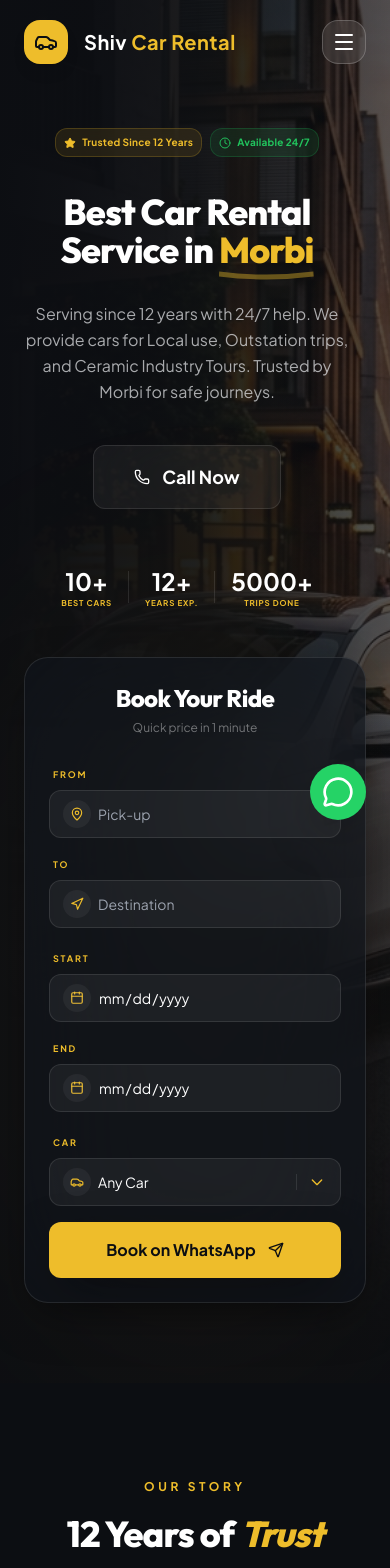
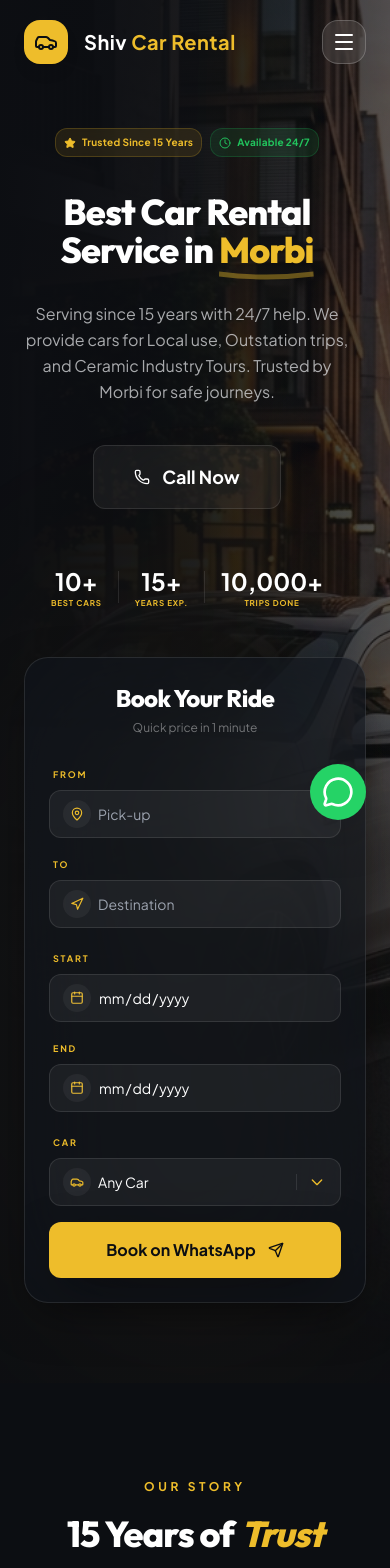
Before and after one commit to Dev-Darji/drivesmart-rentals, a React (Vite) app: page / in a window 390 px wide. Shown: the top 1568 px of the page. Built offline with nearby package versions, Linux system fonts and the light colour scheme; the HTML template or start-up script is replaced by a standard one.

Commit message:
final change

```diff
--- a/src/components/AboutSection.tsx
+++ b/src/components/AboutSection.tsx
@@ -5,8 +5,8 @@ import { motion } from "framer-motion";
 const excellenceCards = [
   {
     icon: Clock,
-    title: "12+ Years of Trusted Help",
-    desc: "Helping Morbi people since 2012 with safe and easy car booking.",
+    title: "15+ Years of Trusted Help",
+    desc: "Helping Morbi people since 2009 with safe and easy car booking.",
     color: "from-blue-500/20 to-transparent"
   },
   {
@@ -17,7 +17,7 @@ const excellenceCards = [
   },
   {
     icon: Users,
-    title: "5000+ Happy Trips",
+    title: "10,000+ Happy Trips",
     desc: "Finished thousands of successful trips all over Gujarat.",
     color: "from-green-500/20 to-transparent"
   },
@@ -51,7 +51,7 @@ const AboutSection = () => (
           transition={{ delay: 0.1 }}
           className="text-4xl lg:text-5xl font-extrabold text-white tracking-tight leading-tight"
         >
-          12 Years of <span className="text-primary italic">Trust</span>
+          15 Years of <span className="text-primary italic">Trust</span>
         </motion.h2>
         <motion.p
           initial={{ opacity: 0, y: 20 }}
@@ -74,7 +74,7 @@ const AboutSection = () => (
           <div className="relative z-10 space-y-6">
             <h3 className="text-3xl font-bold text-white">The Shiv Promise</h3>
             <p className="text-foreground/70 text-lg leading-relaxed">
-              Serving Morbi since 2012. We work on three simple things: <span className="text-primary font-bold italic">Honesty, Safety, and Good Prices.</span>
+              Serving Morbi since 2010. We work on three simple things: <span className="text-primary font-bold italic">Honesty, Safety, and Good Prices.</span>
             </p>
             <p className="text-foreground/70 text-lg leading-relaxed">
               If you are planning for a wedding or a long trip, we are always here for your comfort.
@@ -99,7 +99,7 @@ const AboutSection = () => (
           <div className="absolute bottom-10 left-10">
             <div className="glass-morphism px-6 py-4 rounded-2xl border border-white/10">
                <span className="text-white font-bold block text-lg italic">"Morbi's Safest Rides"</span>
-               <span className="text-white/60 text-xs font-medium uppercase tracking-widest mt-1 block">Since 2012</span>
+               <span className="text-white/60 text-xs font-medium uppercase tracking-widest mt-1 block">Since 2010</span>
             </div>
           </div>
         </motion.div>
--- a/src/components/Footer.tsx
+++ b/src/components/Footer.tsx
@@ -13,7 +13,7 @@ const Footer = () => (
         >
           <h3 className="font-extrabold text-2xl mb-6 tracking-tight">🚗 Shiv Car Rental</h3>
           <p className="text-foreground/60 text-base leading-relaxed">
-            Your trusted Car Rental partner in Morbi and across Gujarat. Reliable rides, transparent pricing, and professional service since 12 years.
+            Your trusted Car Rental partner in Morbi and across Gujarat. Reliable rides, transparent pricing, and professional service since 15 years.
           </p>
         </motion.div>
 
@@ -56,7 +56,7 @@ const Footer = () => (
           <ul className="space-y-4 text-sm text-foreground/70">
             <li className="flex items-start justify-center sm:justify-start gap-3">
               <MapPin className="w-4 h-4 mt-1 flex-shrink-0 text-primary" />
-              <span>Parshvanath Complex, Morbi-2</span>
+              <span>Shiv car rental opposite Hanumanji Temple, In Front of Raj Nagar, Panchasar Road, Morbi-363641</span>
             </li>
             <li className="space-y-2 pt-2 border-t border-white/5">
               <div className="flex items-center justify-center sm:justify-start gap-3 text-primary font-bold">
--- a/src/components/HeroSection.tsx
+++ b/src/components/HeroSection.tsx
@@ -3,6 +3,7 @@ import { Button } from "@/components/ui/button";
 import heroBg from "@/assets/hero_car.png";
 import { motion } from "framer-motion";
 import { useState } from "react";
+import StatCounter from "./StatCounter";
 
 const HeroSection = () => {
   const [bookingData, setBookingData] = useState({
@@ -77,7 +78,7 @@ const HeroSection = () => {
                 className="inline-flex items-center gap-1.5 px-2 lg:px-3 py-1.5 rounded-xl bg-primary/10 text-primary text-[10px] lg:text-xs font-bold tracking-wide border border-primary/20 backdrop-blur-md whitespace-nowrap"
               >
                 <Star className="w-3 h-3 lg:w-3.5 lg:h-3.5 fill-primary flex-shrink-0" />
-                Trusted Since 12 Years
+                Trusted Since 15 Years
               </motion.div>
 
               <motion.div
@@ -119,7 +120,7 @@ const HeroSection = () => {
               variants={itemVariants}
               className="text-base md:text-lg text-foreground/70 max-w-xl mx-auto lg:mx-0 leading-relaxed font-normal"
             >
-              Serving since 12 years with 24/7 help. We provide cars for Local use, Outstation trips, and Ceramic Industry Tours. Trusted by Morbi for safe journeys.
+              Serving since 15 years with 24/7 help. We provide cars for Local use, Outstation trips, and Ceramic Industry Tours. Trusted by Morbi for safe journeys.
             </motion.p>
 
             <motion.div
@@ -139,17 +140,23 @@ const HeroSection = () => {
             >
                 <div className="flex flex-nowrap items-center justify-center lg:justify-start gap-4 lg:gap-12 text-white/80">
                   <div className="flex flex-col">
-                   <span className="text-2xl lg:text-3xl font-extrabold text-white">10+</span>
+                    <span className="text-2xl lg:text-3xl font-extrabold text-white">
+                      <StatCounter value={10} suffix="+" />
+                    </span>
                     <span className="text-[8px] lg:text-[10px] font-bold uppercase tracking-widest text-primary whitespace-nowrap">Best Cars</span>
                   </div>
                   <div className="w-px h-8 bg-white/10" />
                   <div className="flex flex-col">
-                   <span className="text-2xl lg:text-3xl font-extrabold text-white">12+</span>
+                    <span className="text-2xl lg:text-3xl font-extrabold text-white">
+                      <StatCounter value={15} suffix="+" />
+                    </span>
                     <span className="text-[8px] lg:text-[10px] font-bold uppercase tracking-widest text-primary whitespace-nowrap">Years Exp.</span>
                   </div>
                   <div className="w-px h-8 bg-white/10" />
                   <div className="flex flex-col">
-                   <span className="text-2xl lg:text-3xl font-extrabold text-white">5000+</span>
+                    <span className="text-2xl lg:text-3xl font-extrabold text-white">
+                      <StatCounter value={10000} suffix="+" />
+                    </span>
                     <span className="text-[8px] lg:text-[10px] font-bold uppercase tracking-widest text-primary whitespace-nowrap">Trips Done</span>
                   </div>
                 </div>
--- /dev/null
+++ b/src/components/PageReveal.tsx
@@ -0,0 +1,30 @@
+import { motion } from "framer-motion";
+import { ReactNode } from "react";
+
+interface PageRevealProps {
+  children: ReactNode;
+}
+
+const PageReveal = ({ children }: PageRevealProps) => {
+  return (
+    <motion.div
+      initial={{ opacity: 0, y: 50, filter: "blur(10px)" }}
+      whileInView={{
+        opacity: 1,
+        y: 0,
+        filter: "blur(0px)",
+        transition: {
+          duration: 1.2,
+          ease: [0.22, 1, 0.36, 1], // Custom liquid-smooth cubic bezier
+          opacity: { duration: 0.8 },
+          filter: { duration: 0.8 }
+        }
+      }}
+      viewport={{ once: true, margin: "-100px" }}
+    >
+      {children}
+    </motion.div>
+  );
+};
+
+export default PageReveal;
--- a/src/components/ReviewsSection.tsx
+++ b/src/components/ReviewsSection.tsx
@@ -5,7 +5,7 @@ const reviews = [
   { name: "Rajesh Patel", rating: 5, review: "Excellent service! The driver was very punctual and the car was spotlessly clean. Best Car Rental across Gujarat." },
   { name: "Priya Sharma", rating: 5, review: "Booked an Innova for our family trip to Udaipur. Very comfortable ride and reasonable pricing. Highly recommended!" },
   { name: "Amit Desai", rating: 4, review: "Been using their airport pickup service for a year now. Always on time and very professional drivers." },
-  { name: "Sneha Joshi", rating: 5, review: "Used their tempo traveller for a group trip to Somnath. Everything was perfectly arranged. Will book again!" },
+  { name: "Sneha Joshi", rating: 5, review: "Prompt service and very polite drivers. The car was in excellent condition, making our long trip very comfortable. Truly reliable!" },
   { name: "Kiran Mehta", rating: 5, review: "Transparent pricing with no hidden charges. The WhatsApp booking is super convenient. Great experience overall." },
   { name: "Deepak Shah", rating: 4, review: "Very reliable for outstation trips. The driver knew all the routes well and was very courteous." },
 ];
--- /dev/null
+++ b/src/components/StatCounter.tsx
@@ -0,0 +1,37 @@
+import { useEffect, useRef, useState } from "react";
+import { useInView, motion, useSpring, useTransform } from "framer-motion";
+
+interface StatCounterProps {
+  value: number;
+  suffix?: string;
+  className?: string;
+}
+
+const StatCounter = ({ value, suffix = "", className = "" }: StatCounterProps) => {
+  const ref = useRef(null);
+  const isInView = useInView(ref, { once: true, margin: "-100px" });
+
+  const spring = useSpring(0, {
+    stiffness: 100,
+    damping: 30,
+  });
+
+  const displayValue = useTransform(spring, (current) =>
+    Math.floor(current).toLocaleString('en-IN')
+  );
+
+  useEffect(() => {
+    if (isInView) {
+      spring.set(value);
+    }
+  }, [isInView, value, spring]);
+
+  return (
+    <span ref={ref} className={className}>
+      <motion.span>{displayValue}</motion.span>
+      {suffix}
+    </span>
+  );
+};
+
+export default StatCounter;
--- a/src/pages/Index.tsx
+++ b/src/pages/Index.tsx
@@ -9,18 +9,19 @@ import FAQSection from "@/components/FAQSection";
 import ContactSection from "@/components/ContactSection";
 import Footer from "@/components/Footer";
 import FloatingWhatsApp from "@/components/FloatingWhatsApp";
+import PageReveal from "@/components/PageReveal";
 
 const Index = () => (
   <main className="min-h-screen bg-background">
     <Navbar />
-    <HeroSection />
-    <AboutSection />
-    <CeramicSection />
-    <FleetSection />
-    <LocationsSection />
-    <ReviewsSection />
-    <FAQSection />
-    <ContactSection />
+    <PageReveal><HeroSection /></PageReveal>
+    <PageReveal><AboutSection /></PageReveal>
+    <PageReveal><CeramicSection /></PageReveal>
+    <PageReveal><FleetSection /></PageReveal>
+    <PageReveal><LocationsSection /></PageReveal>
+    <PageReveal><ReviewsSection /></PageReveal>
+    <PageReveal><FAQSection /></PageReveal>
+    <PageReveal><ContactSection /></PageReveal>
     <Footer />
     <FloatingWhatsApp />
   </main>
```
Also changed, not shown: src/components/ContactSection.tsx (+5 -5 lines), src/components/FleetSection.tsx (+20 -25 lines), src/assets/fleet_swift_dzire.png (added). Lines whose indentation alone changed are shown as unchanged.
